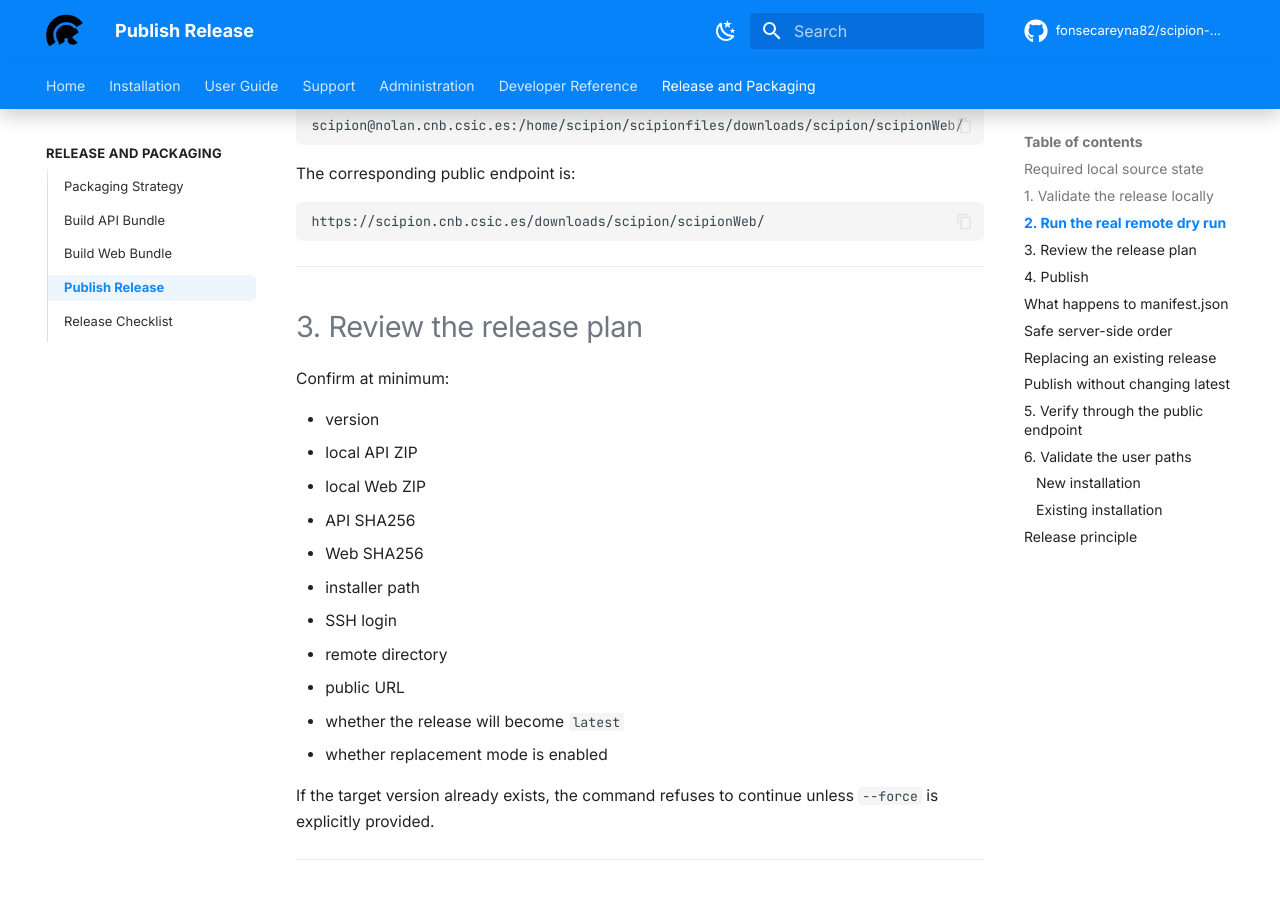
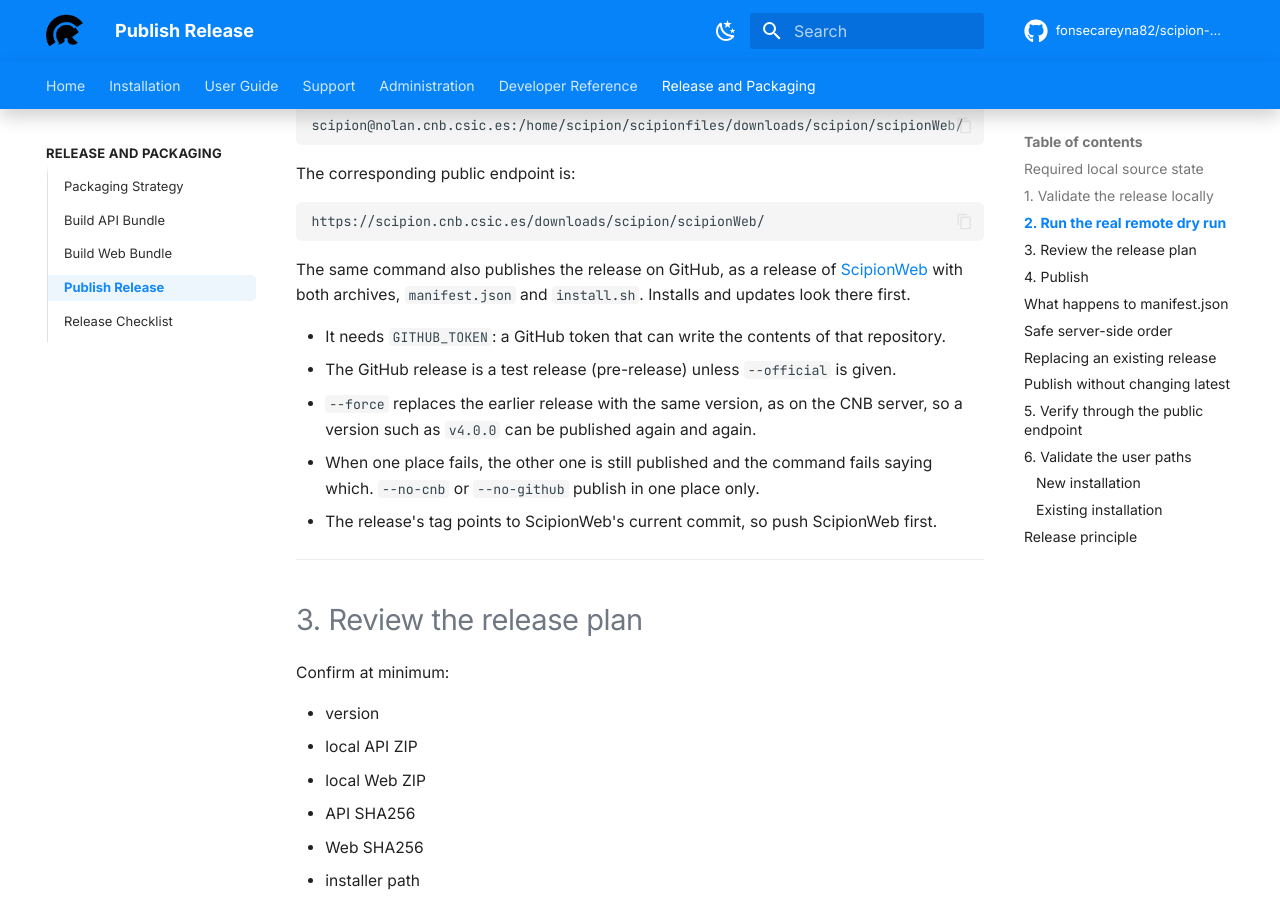
Before and after one commit to fonsecareyna82/scipion-docs, an MkDocs documentation site: the page built from docs/release/publishing.md, in a window 1280 px wide and 900 px high, scrolled down 1867 px. Built offline with MkDocs 1.6.1 and Material for MkDocs 9.7.7, drawn with Linux system fonts in a browser that asks for light colours; comment, search, counter and statistics services are not loaded; the version menu is left out; some of the changed text lies outside the part shown.

Commit message:
Install and update from GitHub first, then the CNB server

````diff
--- a/docs/release/publishing.md
+++ b/docs/release/publishing.md
@@ -74,6 +74,14 @@ The corresponding public endpoint is:
 ```text
 https://scipion.cnb.csic.es/downloads/scipion/scipionWeb/
 ```
+
+The same command also publishes the release on GitHub, as a release of [ScipionWeb](https://github.com/fonsecareyna82/ScipionWeb/releases) with both archives, `manifest.json` and `install.sh`. Installs and updates look there first.
+
+- It needs `GITHUB_TOKEN`: a GitHub token that can write the contents of that repository.
+- The GitHub release is a test release (pre-release) unless `--official` is given.
+- `--force` replaces the earlier release with the same version, as on the CNB server, so a version such as `v4.0.0` can be published again and again.
+- When one place fails, the other one is still published and the command fails saying which. `--no-cnb` or `--no-github` publish in one place only.
+- The release's tag points to ScipionWeb's current commit, so push ScipionWeb first.
 
 ---
 
@@ -207,7 +215,7 @@ Test both new-user and existing-user flows against the published release.
 ### New installation
 
 ```bash
-wget https://scipion.cnb.csic.es/downloads/scipion/scipionWeb/install.sh
+wget https://github.com/fonsecareyna82/ScipionWeb/releases/download/vX.Y.Z/install.sh
 chmod +x install.sh
 ./install.sh --check-only
 ./install.sh --version vX.Y.Z
````
Also changed, not shown: docs/index.md (+4 -1 lines), docs/installation/index.md (+4 -1 lines), docs/installation/upgrade.md (+9 -1 lines).
